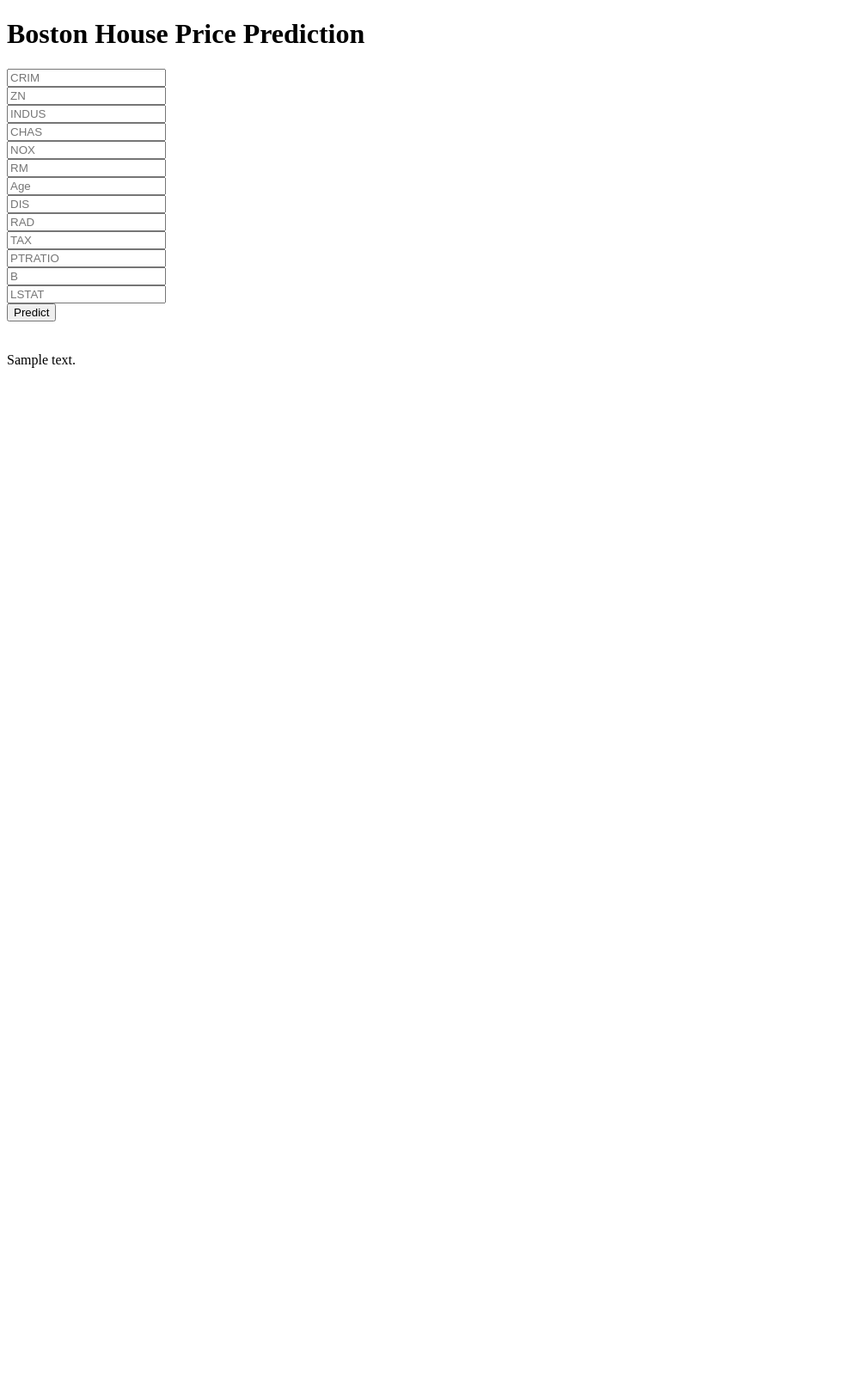
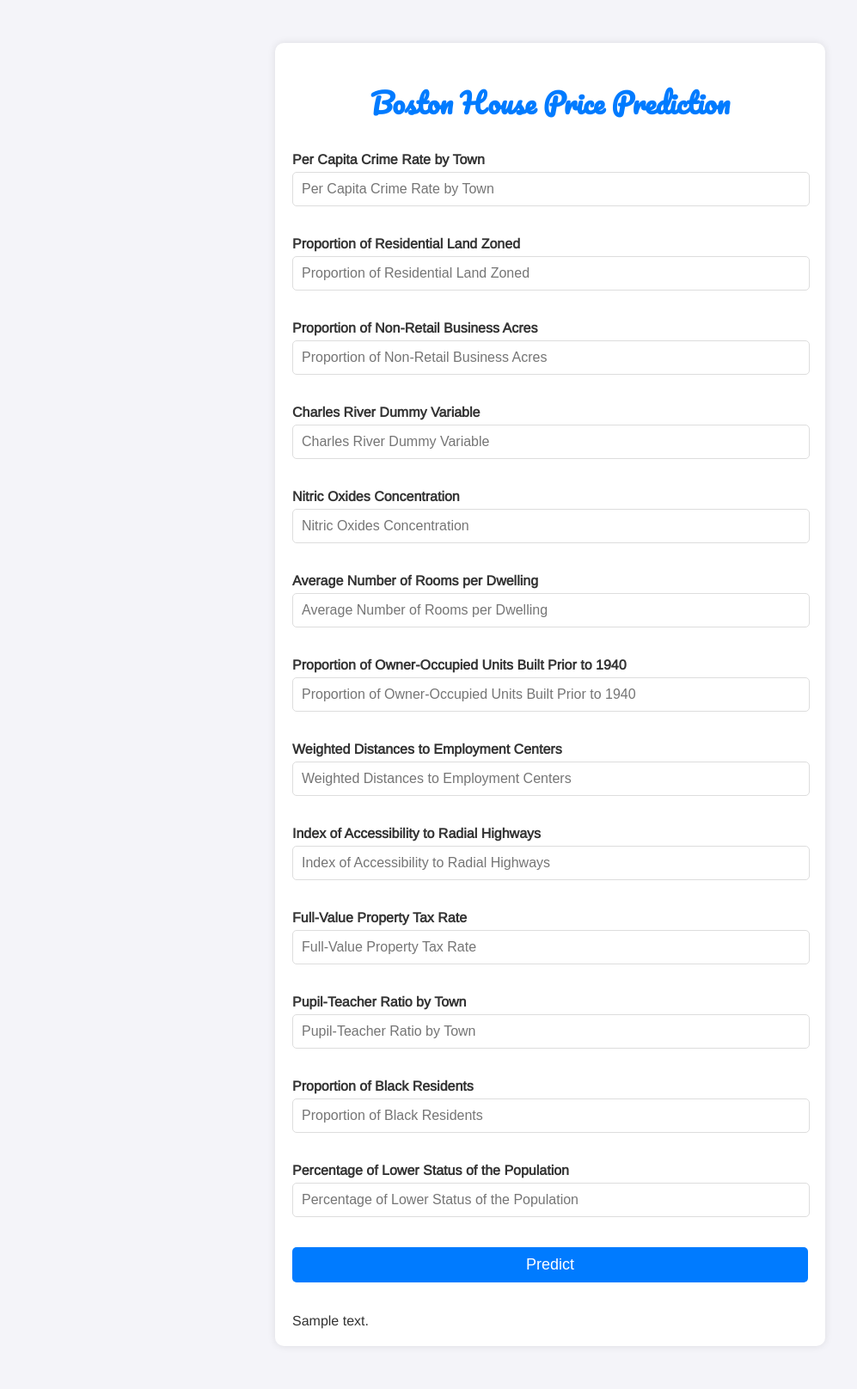
Before and after one commit to Ankit-1825/boston_house_pricing, a Flask app: template templates/home.html in a window 1280 px wide. Shown: the whole page at 86% size, without its empty margins (0-997 px from the left). Before the commit the page ends 428 px from the top, so only its background shows below. Run offline with Flask 3, Linux system fonts and the light colour scheme; the template is opened without the code that fills it: most values are stand-ins (such as "Sample title", 1, 10 or a date in 2020); parts of the project's set-up code (start-up, migrations or seed data) failed here and were passed over.

Commit message:
Update home.html

```diff
--- a/templates/home.html
+++ b/templates/home.html
@@ -2,7 +2,7 @@
 <html>
   <head>
     <meta charset="UTF-8" />
-    <title>ML API</title>
+    <title>Boston House Price Prediction</title>
     <link
       href="https://fonts.googleapis.com/css?family=Pacifico"
       rel="stylesheet"
@@ -23,6 +23,58 @@
       rel="stylesheet"
       type="text/css"
     />
+    <style>
+      body {
+        font-family: 'Arimo', sans-serif;
+        background-color: #f4f4f9;
+        color: #333;
+        margin: 0;
+        padding: 0;
+      }
+      .login {
+        max-width: 600px;
+        margin: 50px auto;
+        padding: 20px;
+        background: #fff;
+        border-radius: 10px;
+        box-shadow: 0 0 10px rgba(0, 0, 0, 0.1);
+      }
+      h1 {
+        font-family: 'Pacifico', cursive;
+        color: #007bff;
+        text-align: center;
+        margin-bottom: 30px;
+      }
+      input[type="text"] {
+        width: calc(100% - 20px);
+        padding: 10px;
+        margin-bottom: 15px;
+        border: 1px solid #ddd;
+        border-radius: 5px;
+        font-size: 16px;
+      }
+      button {
+        width: 100%;
+        padding: 10px;
+        background-color: #007bff;
+        border: none;
+        border-radius: 5px;
+        color: white;
+        font-size: 18px;
+        cursor: pointer;
+      }
+      button:hover {
+        background-color: #0056b3;
+      }
+      .form-group {
+        margin-bottom: 20px;
+      }
+      .form-group label {
+        font-weight: bold;
+        display: block;
+        margin-bottom: 5px;
+      }
+    </style>
   </head>
 
   <body>
@@ -31,79 +83,136 @@
 
       <!-- Main Input For Receiving Query to our ML -->
       <form action="{{ url_for('predict')}}" method="post">
+        <div class="form-group">
+          <label for="CRIM">Per Capita Crime Rate by Town</label>
           <input
             type="text"
+            id="CRIM"
             name="CRIM"
-          placeholder="CRIM"
+            placeholder="Per Capita Crime Rate by Town"
             required="required"
-        /><br />
+          />
+        </div>
+        <div class="form-group">
+          <label for="ZN">Proportion of Residential Land Zoned</label>
           <input
             type="text"
+            id="ZN"
             name="ZN"
-          placeholder="ZN"
+            placeholder="Proportion of Residential Land Zoned"
             required="required"
-        /><br />
+          />
+        </div>
+        <div class="form-group">
+          <label for="INDUS">Proportion of Non-Retail Business Acres</label>
           <input
             type="text"
+            id="INDUS"
             name="INDUS"
-          placeholder="INDUS"
+            placeholder="Proportion of Non-Retail Business Acres"
             required="required"
-        /><br />
+          />
+        </div>
+        <div class="form-group">
+          <label for="CHAS">Charles River Dummy Variable</label>
           <input
             type="text"
+            id="CHAS"
             name="CHAS"
-          placeholder="CHAS"
+            placeholder="Charles River Dummy Variable"
             required="required"
-        /><br />
+          />
+        </div>
+        <div class="form-group">
+          <label for="NOX">Nitric Oxides Concentration</label>
           <input
             type="text"
+            id="NOX"
             name="NOX"
-          placeholder="NOX"
+            placeholder="Nitric Oxides Concentration"
             required="required"
-        /><br />
+          />
+        </div>
+        <div class="form-group">
+          <label for="RM">Average Number of Rooms per Dwelling</label>
           <input
             type="text"
+            id="RM"
             name="RM"
-          placeholder="RM"
+            placeholder="Average Number of Rooms per Dwelling"
             required="required"
-        /><br />
+          />
+        </div>
+        <div class="form-group">
+          <label for="Age">Proportion of Owner-Occupied Units Built Prior to 1940</label>
           <input
             type="text"
+            id="Age"
             name="Age"
-          placeholder="Age"
+            placeholder="Proportion of Owner-Occupied Units Built Prior to 1940"
             required="required"
-        /><br />
+          />
+        </div>
+        <div class="form-group">
+          <label for="DIS">Weighted Distances to Employment Centers</label>
           <input
             type="text"
+            id="DIS"
             name="DIS"
-          placeholder="DIS"
+            placeholder="Weighted Distances to Employment Centers"
             required="required"
-        /><br />
+          />
+        </div>
+        <div class="form-group">
+          <label for="RAD">Index of Accessibility to Radial Highways</label>
           <input
             type="text"
+            id="RAD"
             name="RAD"
-          placeholder="RAD"
+            placeholder="Index of Accessibility to Radial Highways"
             required="required"
-        /><br />
+          />
+        </div>
+        <div class="form-group">
+          <label for="TAX">Full-Value Property Tax Rate</label>
           <input
             type="text"
+            id="TAX"
             name="TAX"
-          placeholder="TAX"
+            placeholder="Full-Value Property Tax Rate"
             required="required"
-        /><br />
+          />
+        </div>
+        <div class="form-group">
+          <label for="PTRATIO">Pupil-Teacher Ratio by Town</label>
           <input
             type="text"
+            id="PTRATIO"
             name="PTRATIO"
-          placeholder="PTRATIO"
+            placeholder="Pupil-Teacher Ratio by Town"
             required="required"
-        /><br />
-        <input type="text" name="B" placeholder="B" required="required" /><br />
+          />
+        </div>
+        <div class="form-group">
+          <label for="B">Proportion of Black Residents</label>
           <input
             type="text"
+            id="B"
+            name="B"
+            placeholder="Proportion of Black Residents"
+            required="required"
+          />
+        </div>
+        <div class="form-group">
+          <label for="LSTAT">Percentage of Lower Status of the Population</label>
+          <input
+            type="text"
+            id="LSTAT"
             name="LSTAT"
-          placeholder="LSTAT"
+            placeholder="Percentage of Lower Status of the Population"
             required="required"
-        /><br />
+          />
+        </div>
 
         <button type="submit" class="btn btn-primary btn-block btn-large">
           Predict
@@ -112,7 +221,7 @@
 
       <br />
       <br />
+      {{prediction_text}}
     </div>
-    {{prediction_text}}
   </body>
 </html>
```
Lines whose indentation alone changed are shown as unchanged.
